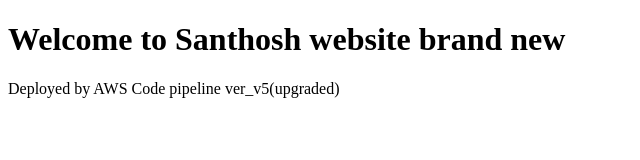
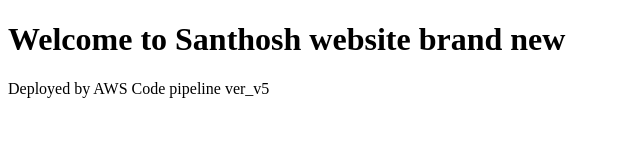
Before and after one commit to SanthoshSekar05/AWScodeDeploy, a plain HTML site: page AWSCodes/index.html in a window 1280 px wide. Shown: the full height of the page, 0-640 px from the left. Drawn offline with Linux system fonts and the light colour scheme.

Commit message:
Update index.html

```diff
--- a/AWSCodes/index.html
+++ b/AWSCodes/index.html
@@ -4,6 +4,6 @@
 </head>
 <body>
   <h1>Welcome to Santhosh website brand new </h1>
-  <p> Deployed by AWS Code pipeline ver_v5(upgraded)</p>
+  <p> Deployed by AWS Code pipeline ver_v5</p>
 </body>
 </html>
```
